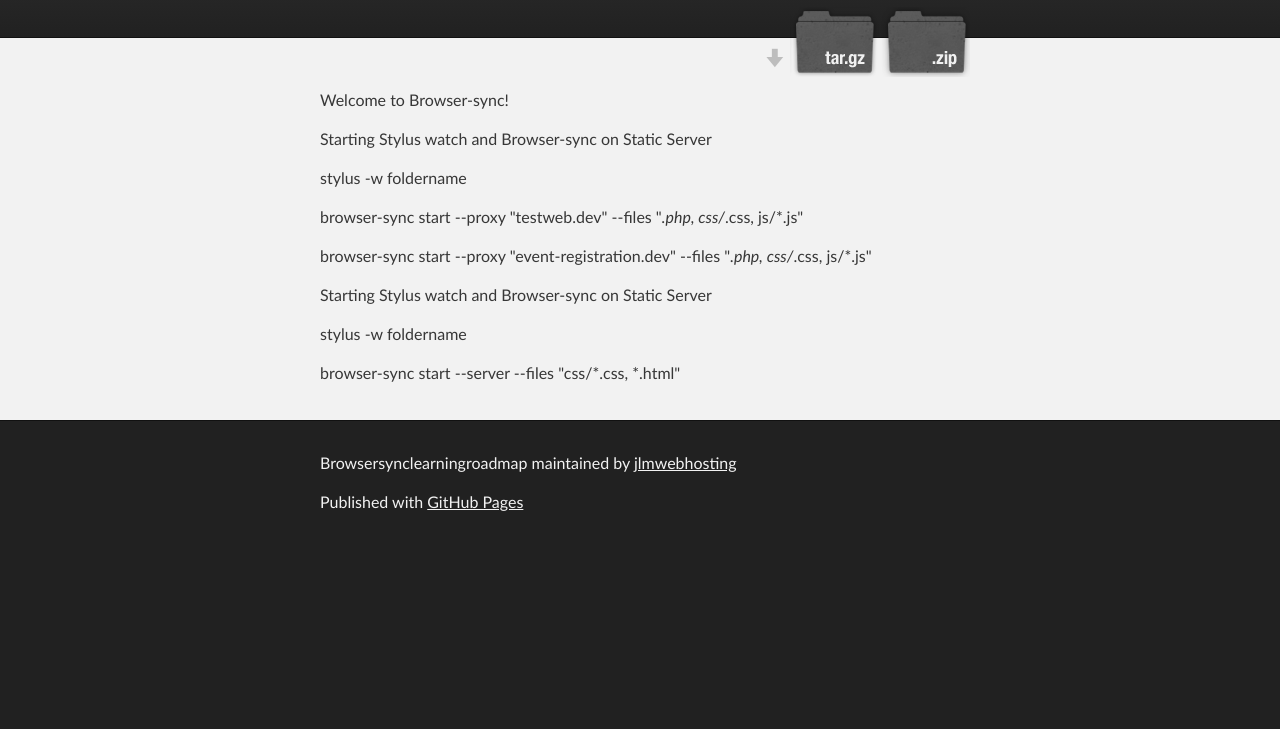
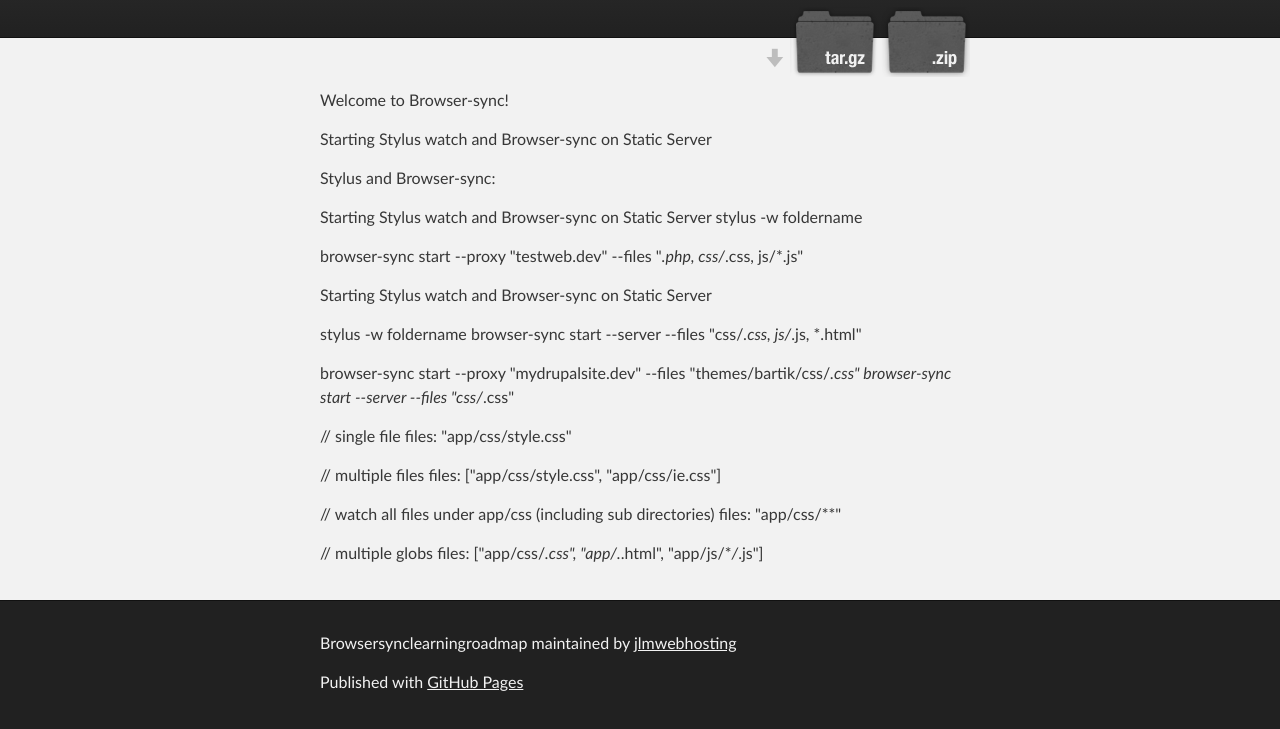
Before and after one commit to jlmwebhosting/browsersynclearningroadmap, a plain HTML site: page index.html in a window 1280 px wide. Shown: the part 136-865 px from the top of the page. Before the commit the page ends 800 px from the top, so only its background shows below. Drawn offline with Linux system fonts and the light colour scheme.

Commit message:
Create gh-pages branch via GitHub

```diff
--- a/index.html
+++ b/index.html
@@ -35,17 +35,32 @@
 
 <p>Starting Stylus watch and Browser-sync on Static Server</p>
 
-<p>stylus -w foldername  </p>
+<p>Stylus and Browser-sync:</p>
+
+<p>Starting Stylus watch and Browser-sync on Static Server
+stylus -w foldername</p>
 
 <p>browser-sync start --proxy "testweb.dev" --files "<em>.php, css/</em>.css, js/*.js"</p>
 
-<p>browser-sync start --proxy "event-registration.dev" --files "<em>.php, css/</em>.css, js/*.js"</p>
-
 <p>Starting Stylus watch and Browser-sync on Static Server</p>
 
-<p>stylus -w foldername </p>
+<p>stylus -w foldername
+browser-sync start --server --files "css/<em>.css, js/</em>.js, *.html"</p>
 
-<p>browser-sync start --server --files "css/*.css, *.html"</p>
+<p>browser-sync start --proxy "mydrupalsite.dev" --files "themes/bartik/css/<em>.css"
+browser-sync start --server --files "css/</em>.css"</p>
+
+<p>// single file
+files: "app/css/style.css"</p>
+
+<p>// multiple files
+files: ["app/css/style.css", "app/css/ie.css"]</p>
+
+<p>// watch all files under app/css (including sub directories)
+files: "app/css/**"</p>
+
+<p>// multiple globs
+files: ["app/css/<em>.css", "app/</em><em>.</em>.html", "app/js/*<em>/</em>.js"]</p>
       </section>
     </div>
 
--- a/params.json
+++ b/params.json
@@ -1 +1 @@
-{"name":"Browsersynclearningroadmap","tagline":"","body":"Welcome to Browser-sync!\r\n\r\nStarting Stylus watch and Browser-sync on Static Server\r\n\r\nstylus -w foldername  \r\n\r\nbrowser-sync start --proxy \"testweb.dev\" --files \"*.php, css/*.css, js/*.js\"\r\n\r\nbrowser-sync start --proxy \"event-registration.dev\" --files \"*.php, css/*.css, js/*.js\"\r\n\r\n\r\nStarting Stylus watch and Browser-sync on Static Server\r\n  \r\nstylus -w foldername \r\n\r\nbrowser-sync start --server --files \"css/*.css, *.html\"","google":"","note":"Don't delete this file! It's used internally to help with page regeneration."}
+{"name":"Browsersynclearningroadmap","tagline":"","body":"Welcome to Browser-sync!\r\n\r\nStarting Stylus watch and Browser-sync on Static Server\r\n\r\nStylus and Browser-sync:\r\n\r\nStarting Stylus watch and Browser-sync on Static Server\r\nstylus -w foldername\r\n\r\nbrowser-sync start --proxy \"testweb.dev\" --files \"*.php, css/*.css, js/*.js\"\r\n\r\nStarting Stylus watch and Browser-sync on Static Server\r\n\r\nstylus -w foldername\r\nbrowser-sync start --server --files \"css/*.css, js/*.js, *.html\"\r\n\r\nbrowser-sync start --proxy \"mydrupalsite.dev\" --files \"themes/bartik/css/*.css\"\r\nbrowser-sync start --server --files \"css/*.css\"\r\n\r\n// single file\r\nfiles: \"app/css/style.css\"\r\n\r\n// multiple files\r\nfiles: [\"app/css/style.css\", \"app/css/ie.css\"]\r\n\r\n// watch all files under app/css (including sub directories)\r\nfiles: \"app/css/**\"\r\n\r\n// multiple globs\r\nfiles: [\"app/css/*.css\", \"app/**.*.html\", \"app/js/**/*.js\"]","google":"","note":"Don't delete this file! It's used internally to help with page regeneration."}
```
